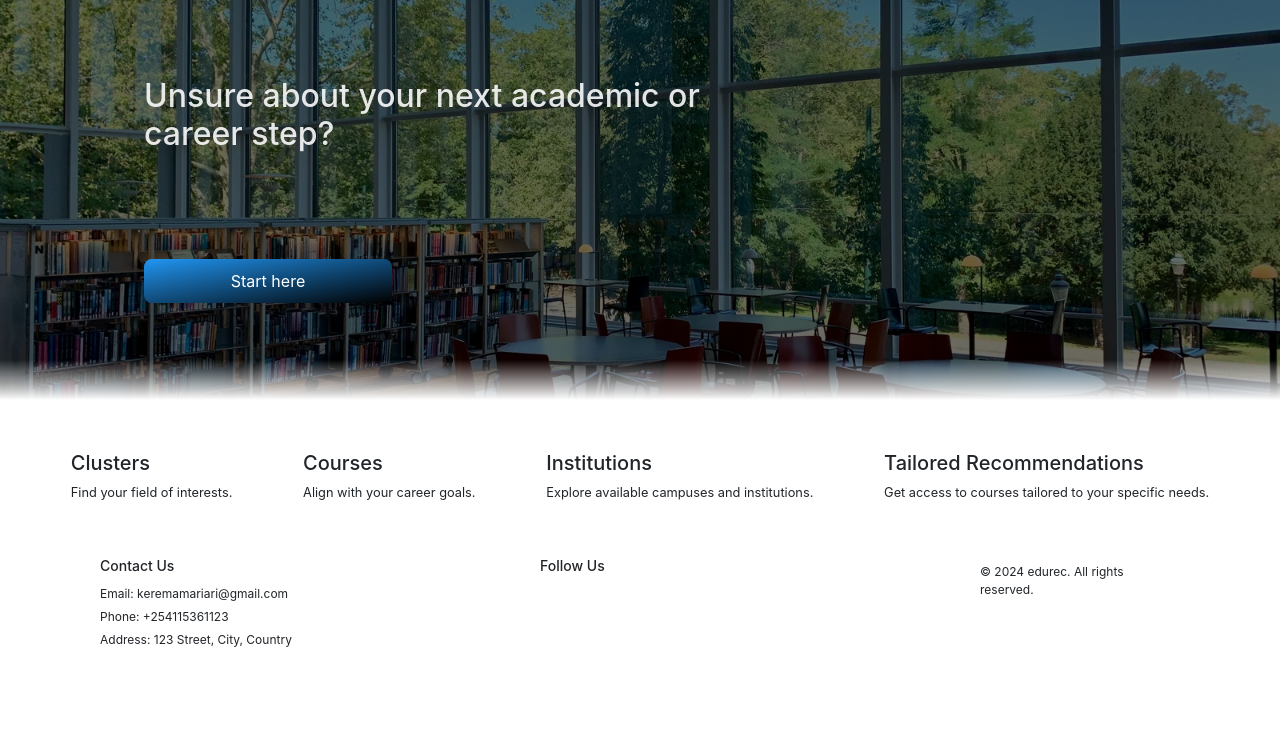
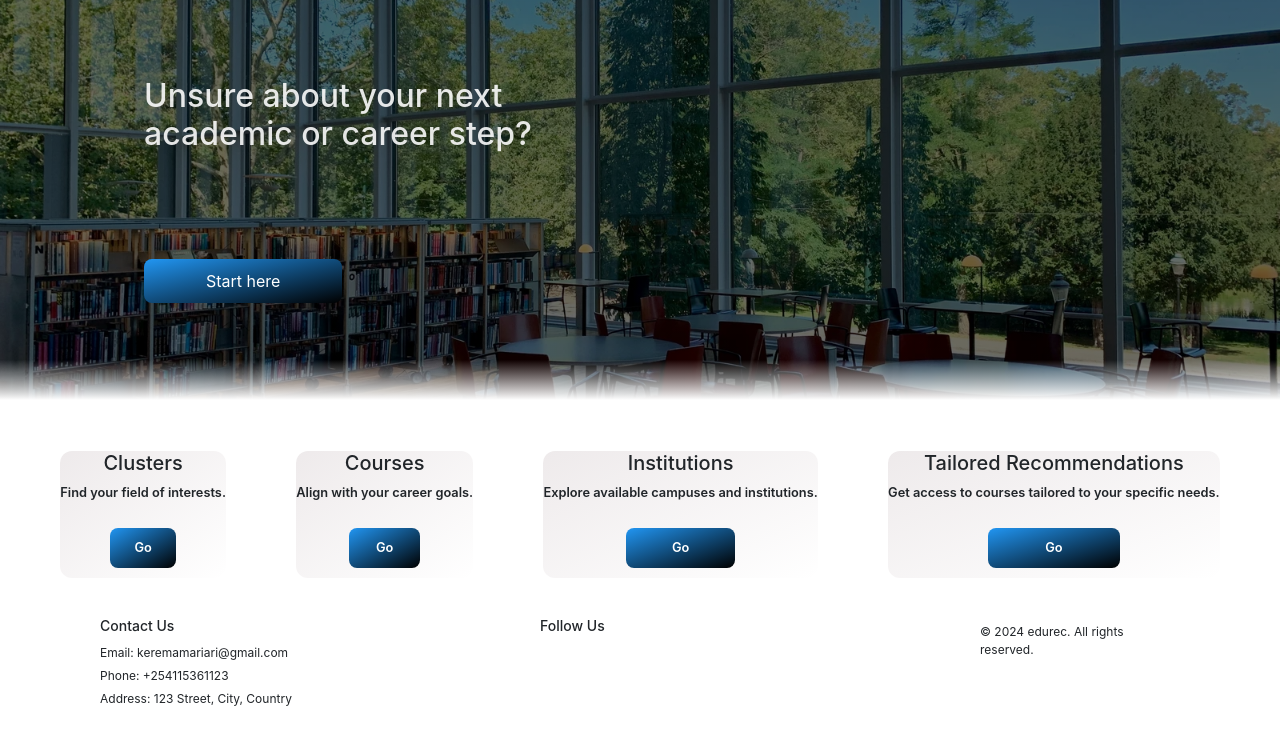
Before and after one commit to BrMaro/CareerRecommendationEngine, a Django app: page / in a window 1280 px wide. Shown: the part 52-800 px from the top of the page. Run offline with Django 5.2, Linux system fonts and the light colour scheme.

Commit message:
homepage redesign

```diff
--- a/mysite/main/templates/main/home.html
+++ b/mysite/main/templates/main/home.html
@@ -42,6 +42,8 @@
             text-decoration: none;
             color: inherit;
             cursor: pointer;
+            font-weight: 600;
+            transition: transform 0.3s, box-shadow 0.3s;
         }
 
         .link-style:hover {
@@ -73,7 +75,7 @@
         }
 
         .slider-text {
-            width:50%;
+            width:40%;
             margin-left: 10%;
             color: #ffffffe1;
             font-size: 100%;
@@ -105,6 +107,12 @@
             flex-direction: row;
             font-size: 0.8em;
             justify-content: space-evenly;
+            gap: 10px;
+            text-align: center;
+        }
+        .text-container div {
+            border-radius: 12px;
+            background: linear-gradient(to bottom right, #EEEAEB, #fff);
         }
 
         .text-container div:hover {
@@ -137,15 +145,27 @@
             align-items: center;
             margin: 20px auto;
         }
+
+        #go-btn {
+            border-radius: 8px;
+            border: none;
+            color: #fff;
+            padding: 10px 20px;
+            text-align: center;
+            text-decoration: none;
+            display: inline-block;
+            font-size: 1em;
+            width: 40%;
+            margin: 10px 2px;
+            cursor: pointer;
+            background: linear-gradient(to bottom right, #2196F3, #000);
+            transition: transform 0.3s, box-shadow 0.3s;
+        }
     </style>
 
     <div class="main-content">
         <div class="image-container" id='home-img'>
             <div class="overlay">
-
-                <!-- <div class="slider-text text1">
-                    <h1>Let's plan your next stage in life</h1>
-                </div> -->
 
                 <div class="slider-text text2">
                     <h2>Unsure about your next academic or career step?</h2>
@@ -166,6 +186,7 @@
                 <a href="{% url 'clusters' %}" class="link-style">
                     <h5>Clusters</h2>
                     <p>Find your field of interests.</p>
+                    <div id="go-btn">Go</div>
                 </a>
             </div>
 
@@ -173,6 +194,7 @@
                 <a href="{% url 'courses' %}" class="link-style">
                     <h5>Courses</h2>
                     <p>Align with your career goals.</p>
+                    <div id="go-btn">Go</div>
                 </a>
             </div>
 
@@ -180,6 +202,8 @@
                 <a href="{% url 'institutions' %}" class="link-style">
                     <h5>Institutions</h2>
                     <p>Explore available campuses and institutions.</p>
+                    <div id="go-btn">Go</div>
+
                 </a>
             </div>
 
@@ -187,6 +211,7 @@
                 <a href="{% url 'questionnaire_view' %}" class="link-style">
                     <h5>Tailored Recommendations</h2>
                     <p>Get access to courses tailored to your specific needs.</p>
+                    <div id="go-btn">Go</div>
                 </a>
             </div>
 
```
